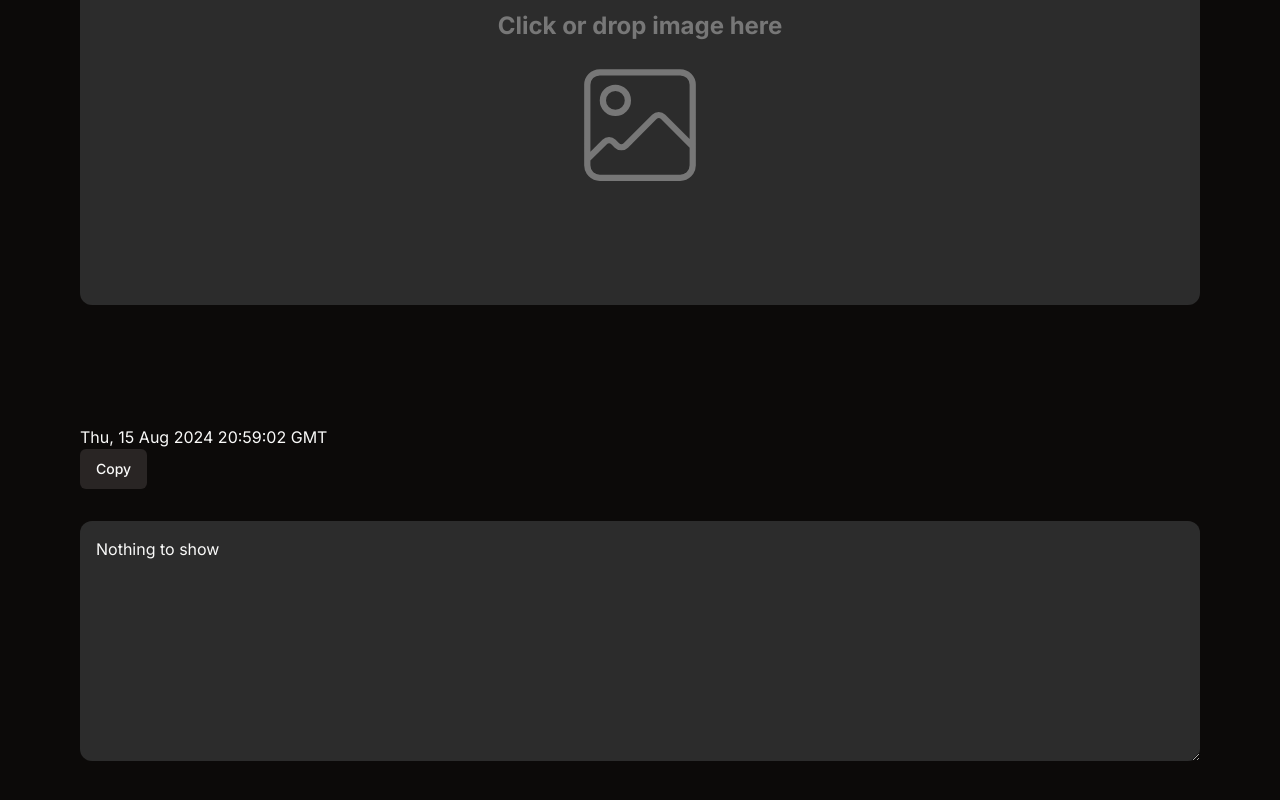
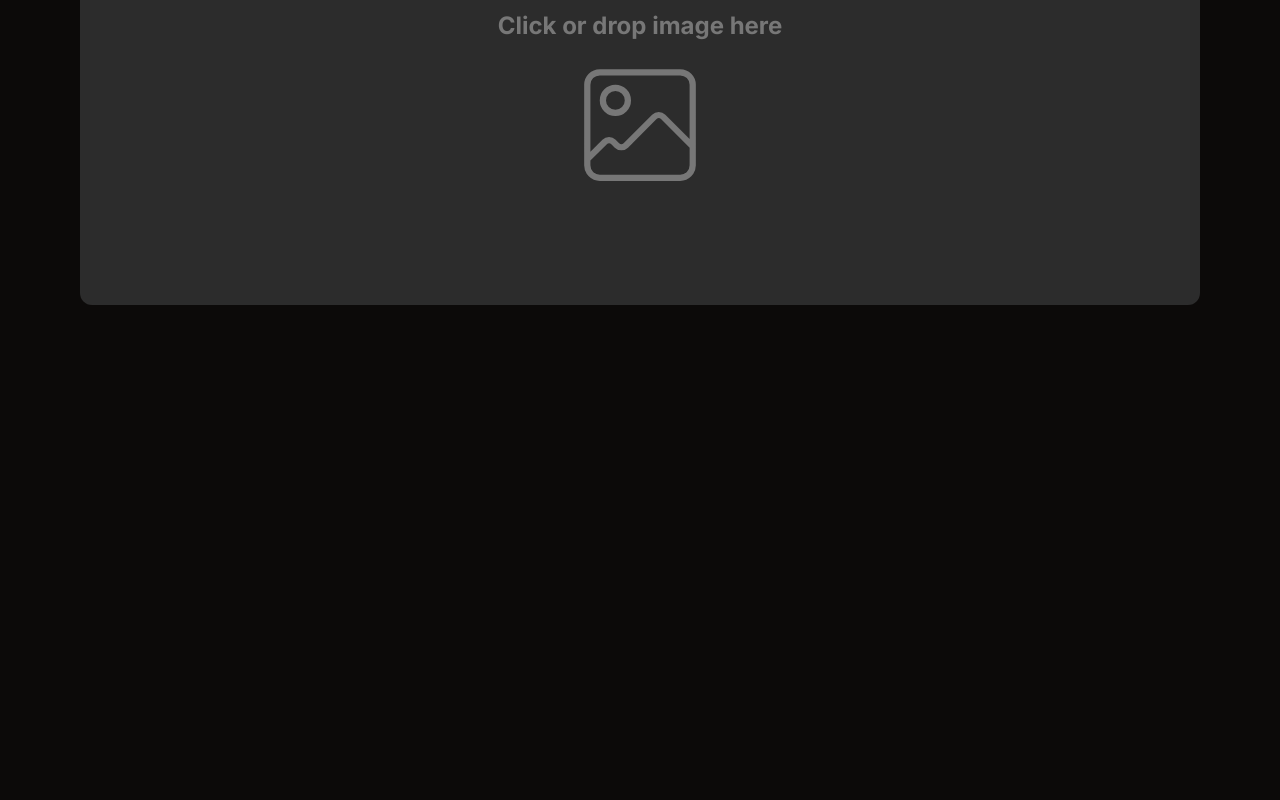
Before and after one commit to saim-x/ocr-text-tesseractjs-app, a Next.js app: page / in a window 1280 px wide. Shown: the part 336-1136 px from the top of the page. After the commit the page ends 800 px from the top, so only its background shows below. Built offline with nearby package versions, Linux system fonts and the light colour scheme.

Commit message:
Add TextCard component to display texts

```diff
--- a/src/app/page.tsx
+++ b/src/app/page.tsx
@@ -5,6 +5,7 @@ import { CiImageOn } from "react-icons/ci";
 import { useRef, useState } from "react";
 import { Button } from "@/components/ui/button"
 import convertor from "@/lib/convertor";
+import TextCard from "@/components/Cards/TextCard";
 export default function Home() {
   const imgInputRef: any = useRef(null);
   const [processing, setProcessing] = useState<boolean>(false);
@@ -42,7 +43,9 @@ export default function Home() {
         }
 
       }} />
-      <div  className="w-full md:p-20 p-5 flex items-center justify-center">
+
+
+      <div className="w-full md:p-20 p-5 flex items-center justify-center">
         <div onClick={openBrowse} className="min-h-[50vh] cursor-pointer  bg-[#2c2c2c] rounded-xl w-full md:p-20 p-5 flex items-center justify-center">
           <div className="flex items-center justify-center flex-col gap-2">
             <p className="text-center text-2xl font-bold text-[#777777]">
@@ -58,14 +61,12 @@ export default function Home() {
 
 
       <div className="my-10 md:px-20 px-5 space-y-10">
-        <div className="">
-          <div>
-            <p> {new Date().toUTCString()} </p>
-            <Button variant="secondary">Copy</Button>
-          </div>
-          <textarea className="w-full p-4 min-h-[30vh] mt-8 bg-[#2c2c2c] rounded-xl" defaultValue={"Nothing to show"} ></textarea>
+        {
+          texts.map((t, i) => {
+            return <TextCard key={i} i={i} t={t} />
+          })
+        }
 
-        </div>
       </div>
     </div>
   );
--- /dev/null
+++ b/src/components/Cards/TextCard.tsx
@@ -0,0 +1,26 @@
+import React, { useState } from 'react'
+import { Button } from '../ui/button';
+
+const TextCard = ({ t, i }: { t: string, i: number }) => {
+    const [buttonText, setButtonText] = useState('Copy');
+
+    const copyToClipBoard = (txt: string) => {
+        navigator.clipboard.writeText(txt);
+        setButtonText('Copied!');
+        setTimeout(() => setButtonText('Copy'), 2000); // Reset to "Copy" after 2 seconds
+    }
+
+    return (
+        <div className="">
+            <div className="flex w-full items-center justify-between mb-5 px-5">
+                <p className="text-xl font-[600] "> {`${i + 1}. `}{new Date().toUTCString()} </p>
+                <Button onClick={() => copyToClipBoard(t)}>
+                    {buttonText}
+                </Button>
+            </div>
+            <textarea className="w-full p-5 min-h-[30vh] mt-8  bg-[#2c2c2c] rounded-xl" defaultValue={t} ></textarea>
+        </div>
+    );
+}
+
+export default TextCard;
```
